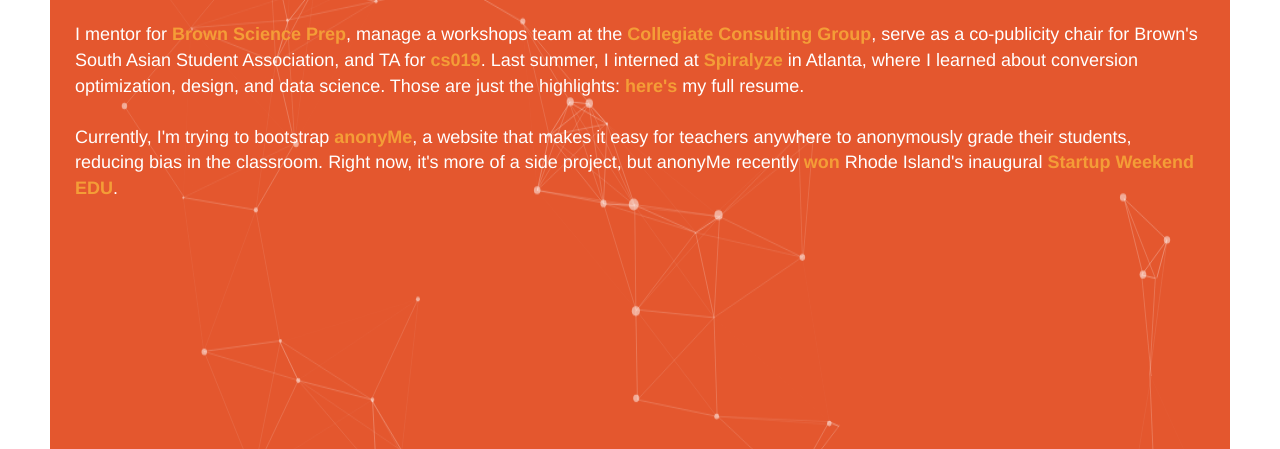
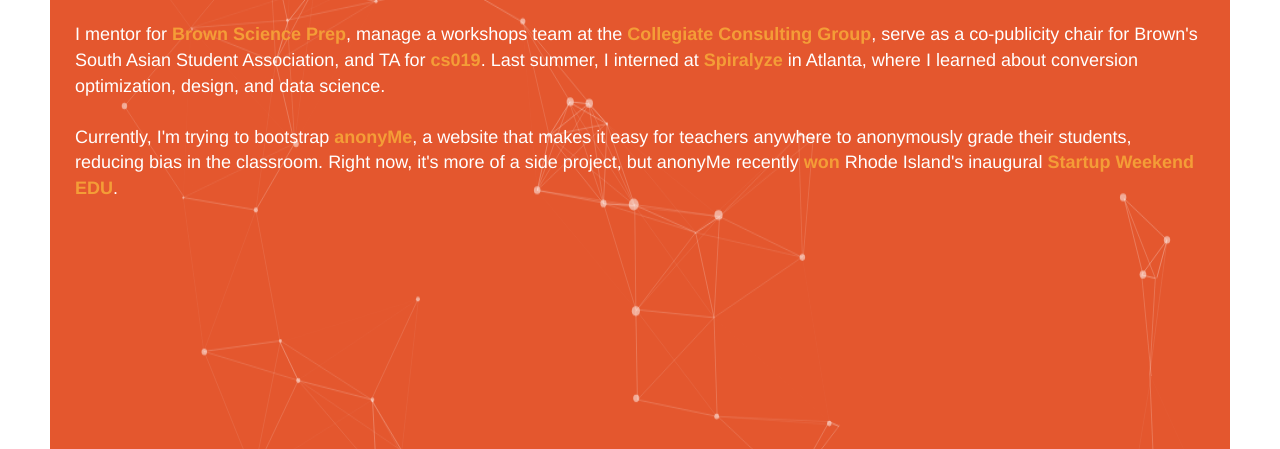
Before and after one commit to sumitsohani/sumitsohani.github.io, a website: page index.html in a window 1280 px wide. Shown: the part 227-676 px from the top of the page. Drawn offline with nearby package versions, Linux system fonts and the light colour scheme.

Commit message:
Update index.html

```diff
--- a/index.html
+++ b/index.html
@@ -121,7 +121,7 @@
     <h1>hi, i'm sumit!</h1>
     <p>I'm currently a sophomore at Brown University, studying Computer Science-Economics. Startups, consulting, building apps, and education are cool things I'm currently exploring.</p>
 
-    <p>I mentor for <a href="https://www.brown.edu/academics/science-center/outreach/science-prep/about/mentors">Brown Science Prep</a>, manage a workshops team at the <a href="https://www.facebook.com/ccgbrown">Collegiate Consulting Group</a>, serve as a co-publicity chair for Brown's South Asian Student Association, and TA for <a href="https://cs.brown.edu/courses/cs019/2016/">cs019</a>. Last summer, I interned at <a href="http://spiralyze.com">Spiralyze</a> in Atlanta, where I learned about conversion optimization, design, and data science. Those are just the highlights: <a href="Sumit_Sohani.pdf">here's</a> my full resume.</p>
+    <p>I mentor for <a href="https://www.brown.edu/academics/science-center/outreach/science-prep/about/mentors">Brown Science Prep</a>, manage a workshops team at the <a href="https://www.facebook.com/ccgbrown">Collegiate Consulting Group</a>, serve as a co-publicity chair for Brown's South Asian Student Association, and TA for <a href="https://cs.brown.edu/courses/cs019/2016/">cs019</a>. Last summer, I interned at <a href="http://spiralyze.com">Spiralyze</a> in Atlanta, where I learned about conversion optimization, design, and data science.</p>
 
     <p class="pend">Currently, I'm trying to bootstrap <a href="https://drive.google.com/a/brown.edu/file/d/0Bzqv7wmuHqw_elJSdEUtbjdhX0k/view?usp=drive_web">anonyMe</a>, a website that makes it easy for teachers anywhere to anonymously grade their students, reducing bias in the classroom. Right now, it's more of a side project, but anonyMe recently <a href="https://mobile.twitter.com/SWeduPVD/status/780188100865777665">won</a> Rhode Island's inaugural <a href="http://www.providenceswedu.com/">Startup Weekend EDU</a>.</p>
   </div>
```
